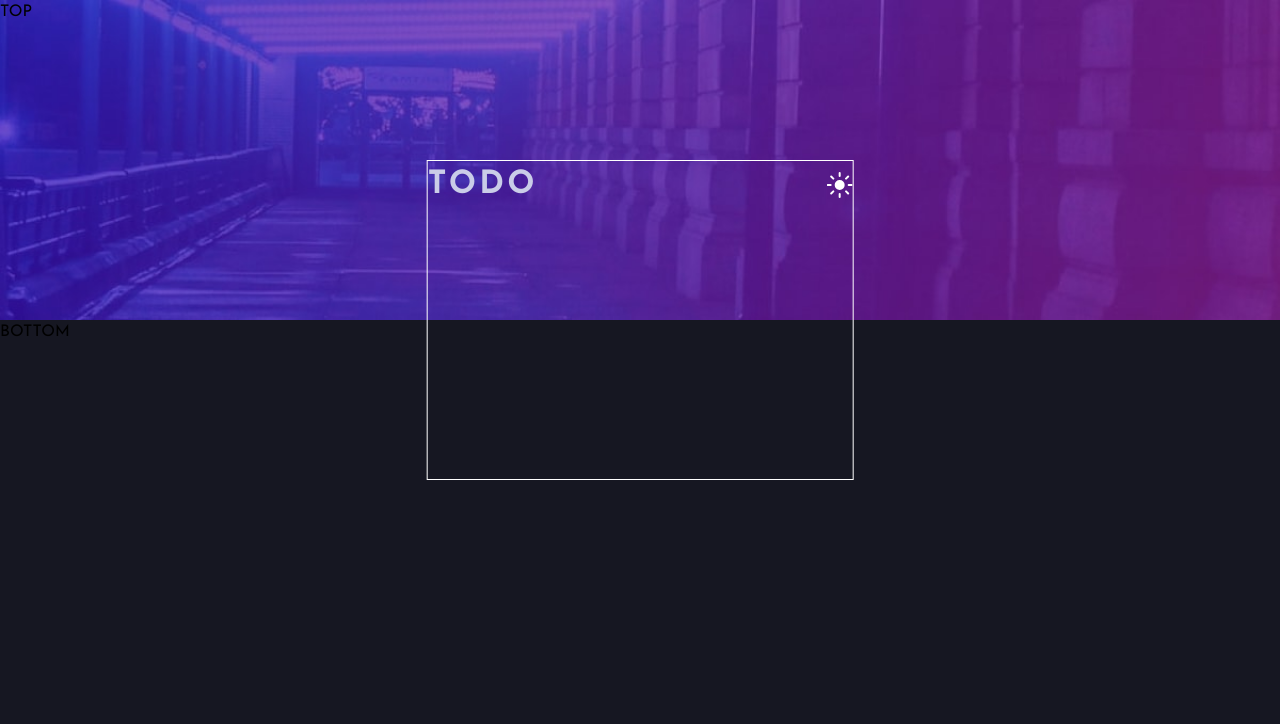
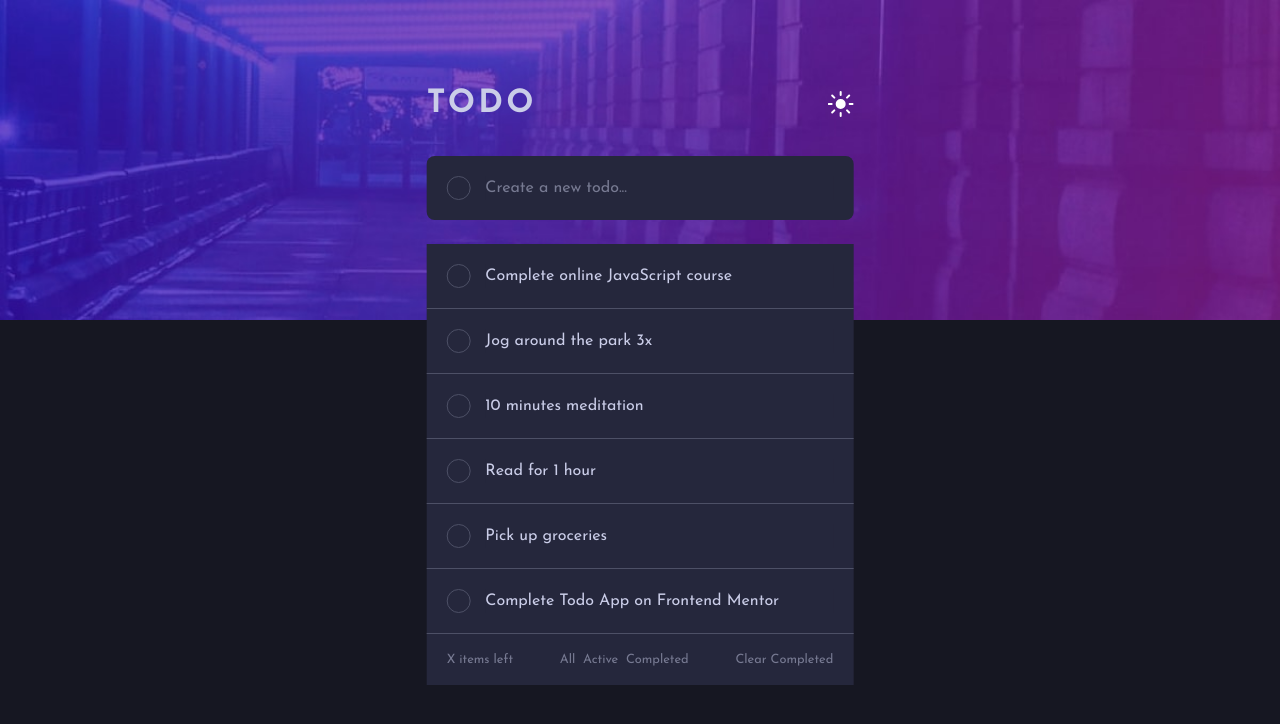
Before and after one commit to Lansa-18/FE-ToDo, a React (Create React App) app: page / in a window 1280 px wide. Shown: the top 724 px of the page. Built offline with nearby package versions, Linux system fonts and the light colour scheme.

Commit message:
done with the static part

```diff
--- a/src/App.js
+++ b/src/App.js
@@ -1,20 +1,102 @@
-import iconCheck from './images/icon-check.svg';
-import iconSun from './images/icon-sun.svg';
-import iconMoon from './images/icon-moon.svg';
-import iconCross from './images/icon-cross.svg';
+import iconCheck from "./images/icon-check.svg";
+import iconSun from "./images/icon-sun.svg";
+import iconMoon from "./images/icon-moon.svg";
+import iconCross from "./images/icon-cross.svg";
+
+const toDosObj = [
+  {
+    id: 1,
+    text: "Complete online JavaScript course",
+    completed: false,
+  },
+  {
+    id: 2,
+    text: "Jog around the park 3x",
+    completed: false,
+  },
+  {
+    id: 3,
+    text: "10 minutes meditation",
+    completed: false,
+  },
+  {
+    id: 4,
+    text: "Read for 1 hour",
+    completed: false,
+  },
+  {
+    id: 5,
+    text: "Pick up groceries",
+    completed: false,
+  },
+  {
+    id: 6,
+    text: "Complete Todo App on Frontend Mentor",
+    completed: false,
+  },
+];
+
 
 export default function App() {
   return (
     <div className="flex flex-col h-screen font-josefin">
-      <article className="basis-[40%] bg-desktop-dark bg-cover">TOP</article>
-      <article className="basis-[60%] bg-very-dark-blue">BOTTOM</article>
+      <article className="basis-[40%] bg-desktop-dark bg-cover"></article>
+      <article className="basis-[60%] bg-very-dark-blue"></article>
 
-      <main className="border border-white h-2/5 w-1/3 absolute top-[20%] left-1/2 -translate-x-1/2">
-        <div className='flex items-center justify-between'>
-          <h1 className='text-[2rem] text-light-grayish-blue tracking-widest font-bold'>TODO</h1>
-          <img className='block' src={iconSun} alt="sun"></img>
+      <main className="h-2/5 w-1/3 absolute top-[10%] left-1/2 -translate-x-1/2">
+        <div className="flex items-center justify-between mb-7">
+          <h1 className="text-[2rem] text-light-grayish-blue tracking-widest font-bold">
+            TODO
+          </h1>
+          <img className="block" src={iconSun} alt="sun"></img>
         </div>
+
+        <Input />
+        <ToDoItems />
       </main>
     </div>
   );
 }
+
+function Input() {
+  return (
+    <div className="bg-very-dark-desaturated-blue py-5 px-5 rounded-lg flex justify-between items-center mb-6">
+      <button className="border border-very-dark-grayish-blue rounded-full h-6 w-6"></button>
+      <input
+        type="text"
+        placeholder="Create a new todo..."
+        className="w-[90%] border border-none outline-none bg-inherit text-light-grayish-blue placeholder-light-grayish-blue placeholder-opacity-50"
+      ></input>
+    </div>
+  );
+}
+
+function ToDoItems() {
+  return (
+    <>
+    {toDosObj.map(todo => <ToDo key={todo.id} text={todo.text} />)}
+    <section className="bg-very-dark-desaturated-blue flex justify-between items-center text-[.8rem] text-dark-grayish-blue py-4 px-5">
+      <p>X items left</p>
+      <div className="flex justify-between w-1/3">
+        <p>All</p>
+        <p>Active</p>
+        <p>Completed</p>
+      </div>
+      <p>Clear Completed</p>
+    </section>
+    </>
+  );
+}
+
+function ToDo({ text }) {
+  return (
+      <div className="border-b-[1px] border-very-dark-grayish-blue bg-very-dark-desaturated-blue py-5 px-5 flex justify-between items-center cursor-pointer">
+        <button className="border border-very-dark-grayish-blue rounded-full h-6 w-6"></button>
+        <div
+          className="w-[90%] border border-none outline-none bg-inherit text-light-grayish-blue placeholder-light-grayish-blue placeholder-opacity-50"
+        >
+          {text}
+        </div>
+      </div>
+  );
+}
--- a/tailwind.config.js
+++ b/tailwind.config.js
@@ -6,6 +6,8 @@ module.exports = {
   theme: {
     extend: {
       colors: {
+        'bright-blue': 'hsl(220, 98%, 61%)',
+
         // DARK THEME
         'very-dark-blue': 'hsl(235, 21%, 11%)',
         'very-dark-desaturated-blue': 'hsl(235, 24%, 19%)',
```
Also changed, not shown: 1 other file (tests, documents, lock files or other folders).
